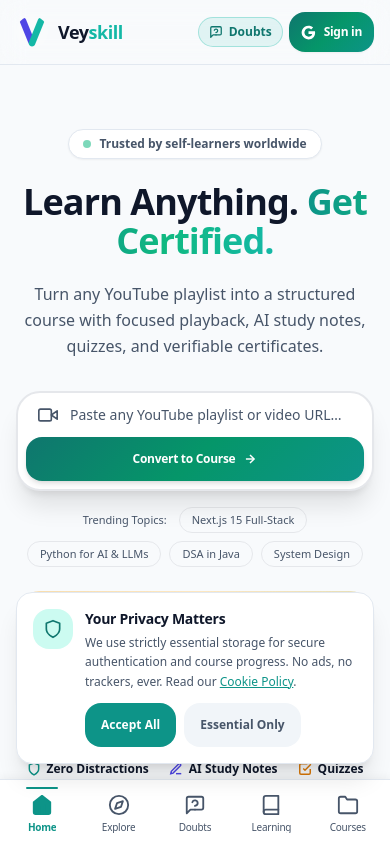
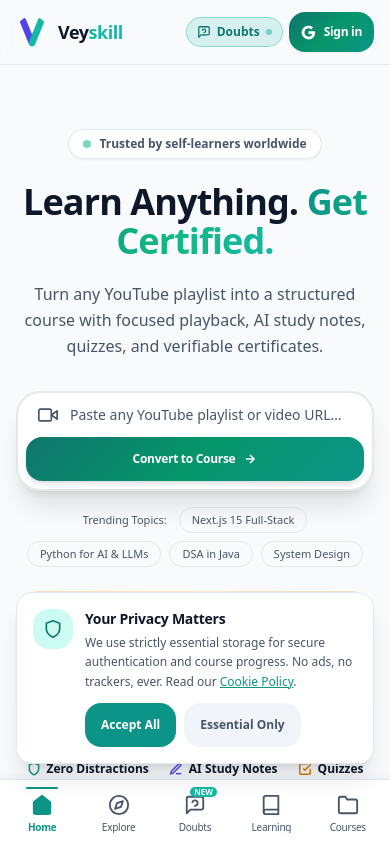
Before and after one commit to Channu0012/LearnLoom, a Next.js app: page / in a window 390 px wide. Shown: the top 844 px of the page. Built offline with nearby package versions, Linux system fonts and the light colour scheme; no server answers; a web font is replaced by a local one.

Commit message:
feat(mobile): streamline logo wordmark to eliminate hydration mismatch and add NEW badges for Doubts in mobile bottom nav & header

```diff
--- a/src/components/layout/Header.tsx
+++ b/src/components/layout/Header.tsx
@@ -100,21 +100,10 @@ export function Header() {
             height={34}
             className="w-8 h-8 sm:w-9 sm:h-9 object-contain rounded-xl transition-transform duration-200 group-hover:scale-105"
           />
-          <div className="flex flex-col leading-none" suppressHydrationWarning>
-            <span
-              className="font-heading font-extrabold text-lg sm:text-xl tracking-tight"
-              suppressHydrationWarning
-            >
-              <span className="text-foreground">Vey</span>
-              <span className="text-[#14b8a6]">skill</span>
-            </span>
-            <span
-              suppressHydrationWarning
-              className="text-[10px] font-body font-medium text-muted-foreground hidden xl:inline-flex items-center tracking-wide mt-0.5 select-none"
-            >
-              {"Structured Masterclasses • Verified Credentials"}
-            </span>
-          </div>
+          <span className="font-heading font-extrabold text-lg sm:text-xl tracking-tight select-none">
+            <span className="text-foreground">Vey</span>
+            <span className="text-[#14b8a6]">skill</span>
+          </span>
         </Link>
 
         {/* Desktop & Tablet Navigation */}
@@ -245,7 +234,7 @@ export function Header() {
           {/* Mobile Doubts Button — Always accessible on phones & compact screens */}
           <Link
             href="/doubts"
-            className="md:hidden font-heading font-bold text-xs px-2.5 py-1.5 rounded-xl bg-teal-500/10 hover:bg-teal-500/20 text-teal-700 dark:text-teal-300 border border-teal-500/30 transition-all inline-flex items-center gap-1.5 active:scale-95"
+            className="md:hidden font-heading font-bold text-xs px-2.5 py-1.5 rounded-xl bg-teal-500/15 hover:bg-teal-500/25 text-teal-700 dark:text-teal-300 border border-teal-500/40 transition-all inline-flex items-center gap-1.5 active:scale-95 shadow-xs"
             aria-label="Doubts Hub"
           >
             <svg
@@ -264,6 +253,7 @@ export function Header() {
               <line x1="12" y1="17" x2="12.01" y2="17" />
             </svg>
             <span>Doubts</span>
+            <span className="w-1.5 h-1.5 rounded-full bg-teal-500 animate-pulse" />
           </Link>
           {/* Auth Controls */}
           {!loading && (
--- a/src/components/layout/MobileBottomNav.tsx
+++ b/src/components/layout/MobileBottomNav.tsx
@@ -6,6 +6,7 @@ import { usePathname } from "next/navigation";
 interface NavItem {
   name: string;
   href: string;
+  badge?: string;
   icon: (_active: boolean) => React.ReactNode;
 }
 
@@ -59,6 +60,7 @@ export function MobileBottomNav() {
     {
       name: "Doubts",
       href: "/doubts",
+      badge: "NEW",
       icon: (active: boolean) => (
         <svg
           width="22"
@@ -164,7 +166,14 @@ export function MobileBottomNav() {
               )}
 
               {/* Icon */}
-              <div className="flex items-center justify-center w-7 h-7">{item.icon(isActive)}</div>
+              <div className="relative flex items-center justify-center w-7 h-7">
+                {item.icon(isActive)}
+                {item.badge && (
+                  <span className="absolute -top-1 -right-2 text-[8px] font-heading font-black px-1 py-0.2 rounded-full bg-teal-500 text-white leading-tight shadow-xs">
+                    {item.badge}
+                  </span>
+                )}
+              </div>
 
               {/* Label */}
               <span
```
